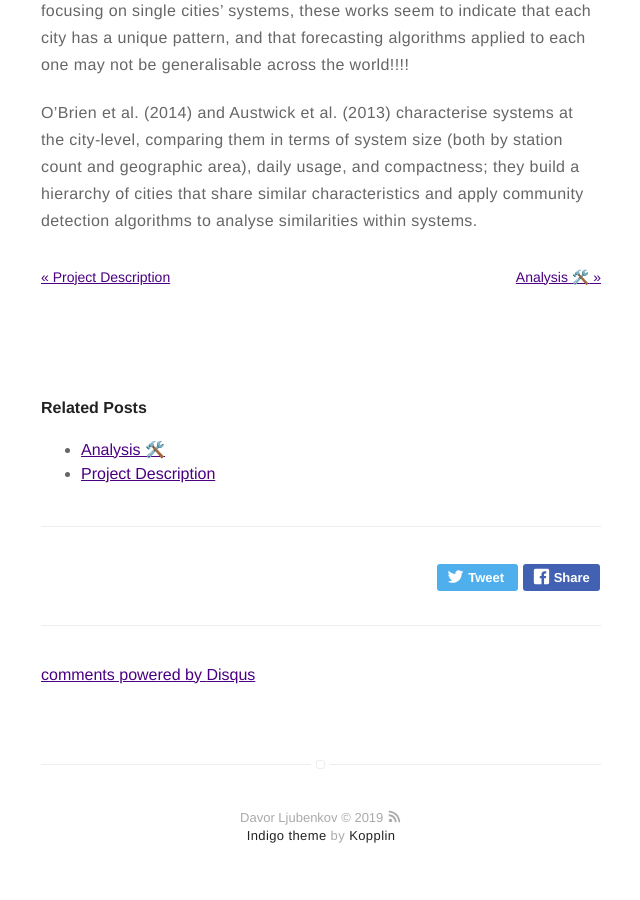
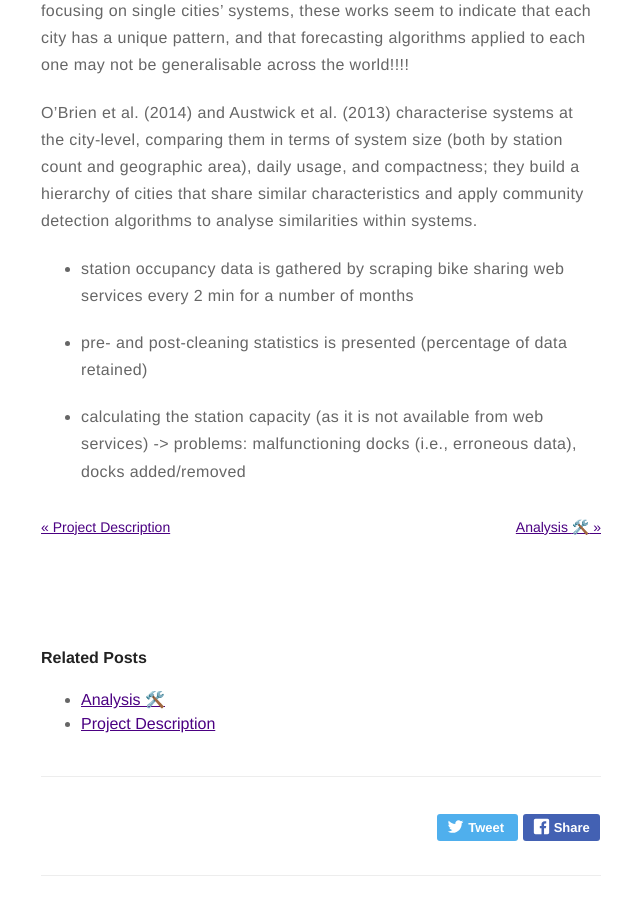
Before and after one commit to dljubenk/dljubenk.github.io, a Jekyll site: the page built from _posts/2019-02-06-literature-study.markdown, in a window 1280 px wide and 900 px high, scrolled down 9256 px. Shown: the whole window, without its empty margins (319-959 px from the left). Built offline with Jekyll 4.4.1, drawn with Linux system fonts in a browser that asks for light colours; emoji names are drawn with the system emoji font; comment, search, counter and statistics services are not loaded.

Commit message:
Update 2019-02-06-literature-study.markdown

```diff
--- a/_posts/2019-02-06-literature-study.markdown
+++ b/_posts/2019-02-06-literature-study.markdown
@@ -234,7 +234,12 @@ characteristics. By focusing on single cities’ systems, these works seem to in
 
 O’Brien et al. (2014) and Austwick et al. (2013) characterise systems at the city-level, comparing them in terms of system size (both by station count and geographic area), daily usage, and compactness; they build a hierarchy of cities that share similar characteristics and apply community detection algorithms to analyse similarities within systems.
 
+- station occupancy data is gathered by scraping bike sharing web services every 2 min for a number of months
 
+- pre- and post-cleaning statistics is presented (percentage of data retained)
+
+- calculating the station capacity (as it is not available from web services) -> problems: malfunctioning docks (i.e.,
+erroneous data), docks added/removed
 
 
 
```
